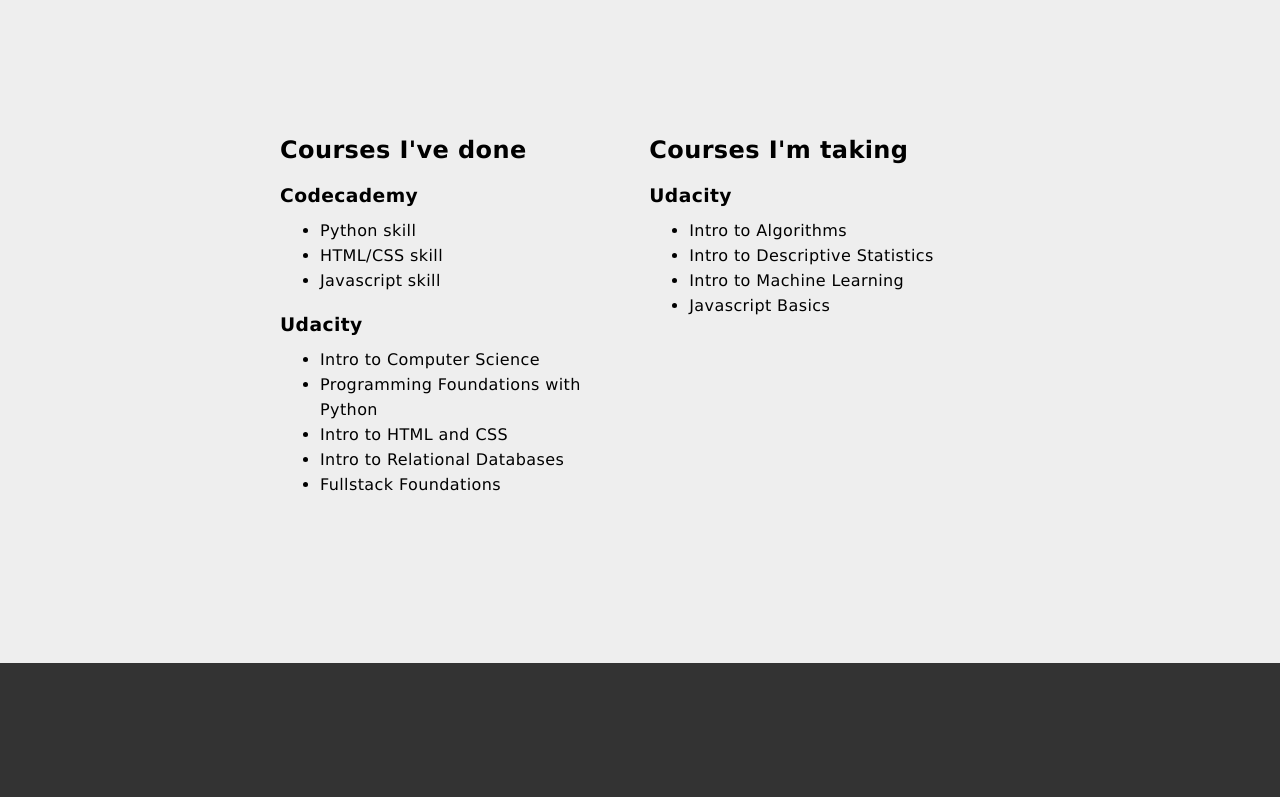
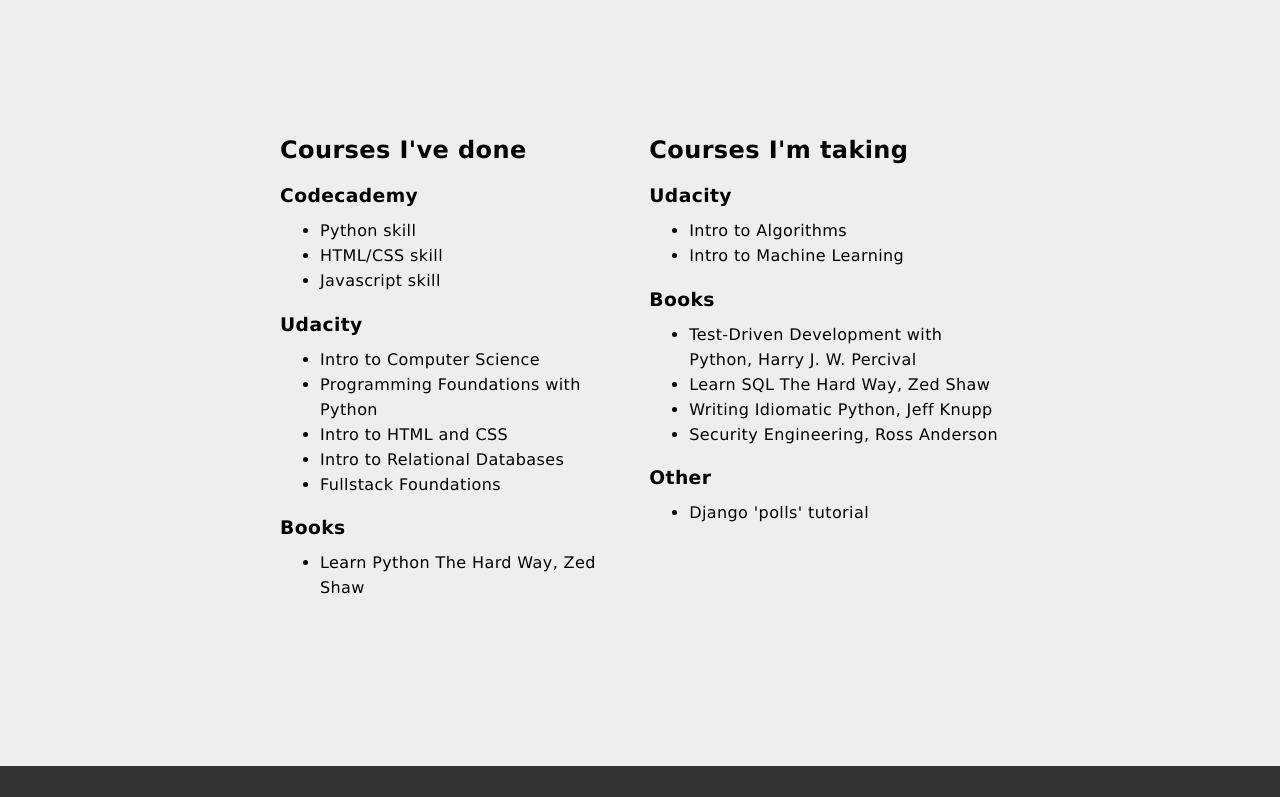
Before and after one commit to mkusm/kusm-name, a plain HTML site: page index.html in a window 1280 px wide. Shown: the part 2256-3053 px from the top of the page. Drawn offline with Linux system fonts and the light colour scheme.

Commit message:
Added and changed content in 'Skills' and in 'Courses'

```diff
--- a/index.html
+++ b/index.html
@@ -57,9 +57,9 @@
       so I have some basic skills in
       <strong>HTML</strong> and <strong>CSS</strong>.
       Since I use my computer daily with Ubuntu, I'm not scared of using
-      <strong>Unix terminal</strong>. And I am using it to keep control over my
+      <strong>Unix terminal</strong>. I am using it to keep control over my
       projects with <strong>Git</strong> and <strong>Github</strong>.
-      Also, I know the basics of <strong>PostgreSQL</strong>.
+      Also, I know the basics of <strong>SQLite</strong>.
     </p>
     <p>
       Side skills:
@@ -128,15 +128,28 @@
         <li>Intro to Relational Databases</li>
         <li>Fullstack Foundations</li>
       </ul>
+      <h3>Books</h3>
+      <ul>
+        <li>Learn Python The Hard Way, Zed Shaw</li>
+      </ul>
     </div>
     <div class="oneoftwo oneoftwo-two">
       <h2>Courses I'm taking</h2>
       <h3>Udacity</h3>
       <ul>
         <li>Intro to Algorithms</li>
-        <li>Intro to Descriptive Statistics</li>
         <li>Intro to Machine Learning</li>
-        <li>Javascript Basics</li>
+      </ul>
+      <h3>Books</h3>
+      <ul>
+        <li>Test-Driven Development with Python, Harry J. W. Percival</li>
+        <li>Learn SQL The Hard Way, Zed Shaw</li>
+        <li>Writing Idiomatic Python, Jeff Knupp</li>
+        <li>Security Engineering, Ross Anderson</li>
+      </ul>
+      <h3>Other</h3>
+      <ul>
+        <li>Django 'polls' tutorial</li>
       </ul>
     </div>
   </div>
```
